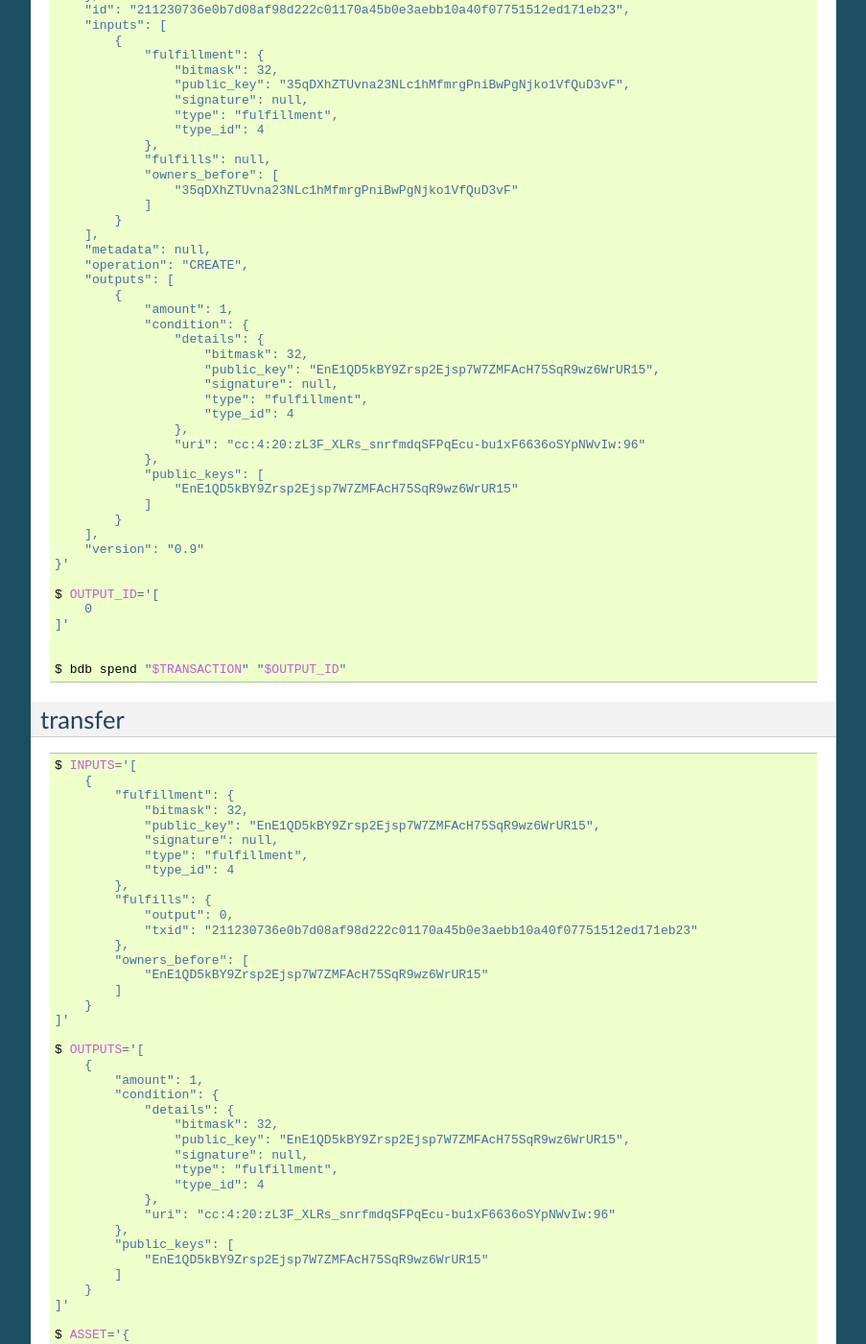
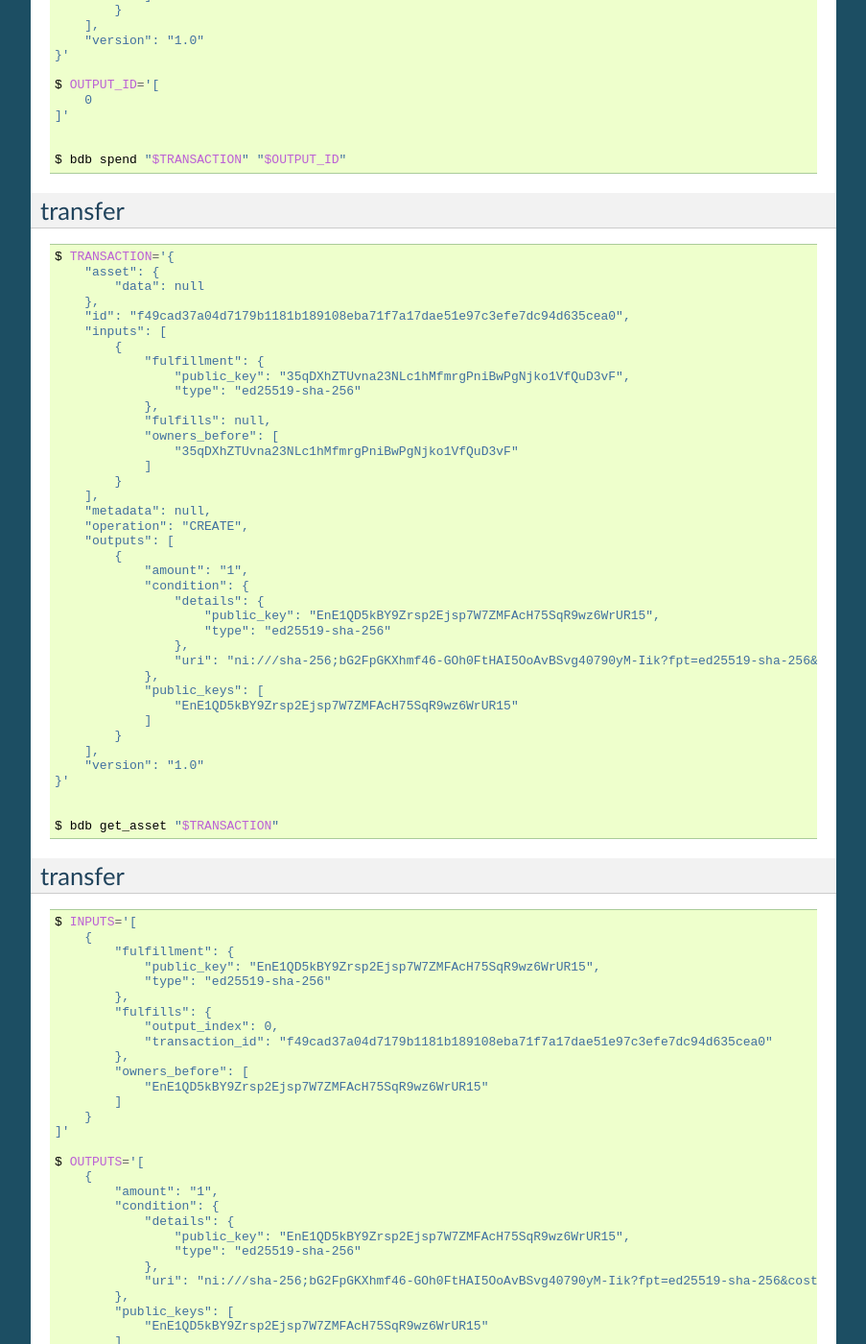
Before and after one commit to bigchaindb/bdb-transaction-cli, a Sphinx documentation site: the page built from docs/examples.rst, in a window 1280 px wide and 1400 px high, scrolled down 3800 px. Shown: the whole window at 96% size, without its empty margins (198-1101 px from the left). Built offline with Sphinx 7.4.7, drawn with Linux system fonts in a browser that asks for light colours; some of the changed text lies outside the part shown.

Commit message:
1.0 compatability changes (#21)
* update tests to pass for tx version 1.0

* bump server dependency version

* update invocation examples

* target as-yet-unreleased bigchaindb 1.0.0

```diff
--- a/docs/examples.rst
+++ b/docs/examples.rst
@@ -11,16 +11,13 @@ create
 .. code-block:: shell
 
    $ OUTPUTS='{
-       "amount": 1,
+       "amount": "1",
        "condition": {
            "details": {
-               "bitmask": 32,
                "public_key": "EnE1QD5kBY9Zrsp2Ejsp7W7ZMFAcH75SqR9wz6WrUR15",
-               "signature": null,
-               "type": "fulfillment",
-               "type_id": 4
+               "type": "ed25519-sha-256"
            },
-           "uri": "cc:4:20:zL3F_XLRs_snrfmdqSFPqEcu-bu1xF6636oSYpNWvIw:96"
+           "uri": "ni:///sha-256;bG2FpGKXhmf46-GOh0FtHAI5OoAvBSvg40790yM-Iik?fpt=ed25519-sha-256&cost=131072"
        },
        "public_keys": [
            "EnE1QD5kBY9Zrsp2Ejsp7W7ZMFAcH75SqR9wz6WrUR15"
@@ -38,16 +35,13 @@ create_with_asset
 .. code-block:: shell
 
    $ OUTPUTS='{
-       "amount": 1,
+       "amount": "1",
        "condition": {
            "details": {
-               "bitmask": 32,
                "public_key": "EnE1QD5kBY9Zrsp2Ejsp7W7ZMFAcH75SqR9wz6WrUR15",
-               "signature": null,
-               "type": "fulfillment",
-               "type_id": 4
+               "type": "ed25519-sha-256"
            },
-           "uri": "cc:4:20:zL3F_XLRs_snrfmdqSFPqEcu-bu1xF6636oSYpNWvIw:96"
+           "uri": "ni:///sha-256;bG2FpGKXhmf46-GOh0FtHAI5OoAvBSvg40790yM-Iik?fpt=ed25519-sha-256&cost=131072"
        },
        "public_keys": [
            "EnE1QD5kBY9Zrsp2Ejsp7W7ZMFAcH75SqR9wz6WrUR15"
@@ -100,18 +94,14 @@ get_asset
 
    $ TRANSACTION='{
        "asset": {
-           "data": null,
-           "id": "211230736e0b7d08af98d222c01170a45b0e3aebb10a40f07751512ed171eb23"
+           "data": null
        },
-       "id": "211230736e0b7d08af98d222c01170a45b0e3aebb10a40f07751512ed171eb23",
+       "id": "f49cad37a04d7179b1181b189108eba71f7a17dae51e97c3efe7dc94d635cea0",
        "inputs": [
            {
                "fulfillment": {
-                   "bitmask": 32,
                    "public_key": "35qDXhZTUvna23NLc1hMfmrgPniBwPgNjko1VfQuD3vF",
-                   "signature": null,
-                   "type": "fulfillment",
-                   "type_id": 4
+                   "type": "ed25519-sha-256"
                },
                "fulfills": null,
                "owners_before": [
@@ -123,23 +113,20 @@ get_asset
        "operation": "CREATE",
        "outputs": [
            {
-               "amount": 1,
+               "amount": "1",
                "condition": {
                    "details": {
-                       "bitmask": 32,
                        "public_key": "EnE1QD5kBY9Zrsp2Ejsp7W7ZMFAcH75SqR9wz6WrUR15",
-                       "signature": null,
-                       "type": "fulfillment",
-                       "type_id": 4
+                       "type": "ed25519-sha-256"
                    },
-                   "uri": "cc:4:20:zL3F_XLRs_snrfmdqSFPqEcu-bu1xF6636oSYpNWvIw:96"
+                   "uri": "ni:///sha-256;bG2FpGKXhmf46-GOh0FtHAI5OoAvBSvg40790yM-Iik?fpt=ed25519-sha-256&cost=131072"
                },
                "public_keys": [
                    "EnE1QD5kBY9Zrsp2Ejsp7W7ZMFAcH75SqR9wz6WrUR15"
                ]
            }
        ],
-       "version": "0.9"
+       "version": "1.0"
    }'
 
 
@@ -154,18 +141,14 @@ sign
 
    $ TRANSACTION='{
        "asset": {
-           "data": null,
-           "id": "211230736e0b7d08af98d222c01170a45b0e3aebb10a40f07751512ed171eb23"
+           "data": null
        },
-       "id": "211230736e0b7d08af98d222c01170a45b0e3aebb10a40f07751512ed171eb23",
+       "id": "f49cad37a04d7179b1181b189108eba71f7a17dae51e97c3efe7dc94d635cea0",
        "inputs": [
            {
                "fulfillment": {
-                   "bitmask": 32,
                    "public_key": "35qDXhZTUvna23NLc1hMfmrgPniBwPgNjko1VfQuD3vF",
-                   "signature": null,
-                   "type": "fulfillment",
-                   "type_id": 4
+                   "type": "ed25519-sha-256"
                },
                "fulfills": null,
                "owners_before": [
@@ -177,23 +160,20 @@ sign
        "operation": "CREATE",
        "outputs": [
            {
-               "amount": 1,
+               "amount": "1",
                "condition": {
                    "details": {
-                       "bitmask": 32,
                        "public_key": "EnE1QD5kBY9Zrsp2Ejsp7W7ZMFAcH75SqR9wz6WrUR15",
-                       "signature": null,
-                       "type": "fulfillment",
-                       "type_id": 4
+                       "type": "ed25519-sha-256"
                    },
-                   "uri": "cc:4:20:zL3F_XLRs_snrfmdqSFPqEcu-bu1xF6636oSYpNWvIw:96"
+                   "uri": "ni:///sha-256;bG2FpGKXhmf46-GOh0FtHAI5OoAvBSvg40790yM-Iik?fpt=ed25519-sha-256&cost=131072"
                },
                "public_keys": [
                    "EnE1QD5kBY9Zrsp2Ejsp7W7ZMFAcH75SqR9wz6WrUR15"
                ]
            }
        ],
-       "version": "0.9"
+       "version": "1.0"
    }'
 
 
@@ -208,18 +188,14 @@ spend
 
    $ TRANSACTION='{
        "asset": {
-           "data": null,
-           "id": "211230736e0b7d08af98d222c01170a45b0e3aebb10a40f07751512ed171eb23"
+           "data": null
        },
-       "id": "211230736e0b7d08af98d222c01170a45b0e3aebb10a40f07751512ed171eb23",
+       "id": "f49cad37a04d7179b1181b189108eba71f7a17dae51e97c3efe7dc94d635cea0",
        "inputs": [
            {
                "fulfillment": {
-                   "bitmask": 32,
                    "public_key": "35qDXhZTUvna23NLc1hMfmrgPniBwPgNjko1VfQuD3vF",
-                   "signature": null,
-                   "type": "fulfillment",
-                   "type_id": 4
+                   "type": "ed25519-sha-256"
                },
                "fulfills": null,
                "owners_before": [
@@ -231,23 +207,20 @@ spend
        "operation": "CREATE",
        "outputs": [
            {
-               "amount": 1,
+               "amount": "1",
                "condition": {
                    "details": {
-                       "bitmask": 32,
                        "public_key": "EnE1QD5kBY9Zrsp2Ejsp7W7ZMFAcH75SqR9wz6WrUR15",
-                       "signature": null,
-                       "type": "fulfillment",
-                       "type_id": 4
+                       "type": "ed25519-sha-256"
                    },
-                   "uri": "cc:4:20:zL3F_XLRs_snrfmdqSFPqEcu-bu1xF6636oSYpNWvIw:96"
+                   "uri": "ni:///sha-256;bG2FpGKXhmf46-GOh0FtHAI5OoAvBSvg40790yM-Iik?fpt=ed25519-sha-256&cost=131072"
                },
                "public_keys": [
                    "EnE1QD5kBY9Zrsp2Ejsp7W7ZMFAcH75SqR9wz6WrUR15"
                ]
            }
        ],
-       "version": "0.9"
+       "version": "1.0"
    }'
 
 
@@ -262,18 +235,14 @@ spend_with_condition_ids
 
    $ TRANSACTION='{
        "asset": {
-           "data": null,
-           "id": "211230736e0b7d08af98d222c01170a45b0e3aebb10a40f07751512ed171eb23"
+           "data": null
        },
-       "id": "211230736e0b7d08af98d222c01170a45b0e3aebb10a40f07751512ed171eb23",
+       "id": "f49cad37a04d7179b1181b189108eba71f7a17dae51e97c3efe7dc94d635cea0",
        "inputs": [
            {
                "fulfillment": {
-                   "bitmask": 32,
                    "public_key": "35qDXhZTUvna23NLc1hMfmrgPniBwPgNjko1VfQuD3vF",
-                   "signature": null,
-                   "type": "fulfillment",
-                   "type_id": 4
+                   "type": "ed25519-sha-256"
                },
                "fulfills": null,
                "owners_before": [
@@ -285,23 +254,20 @@ spend_with_condition_ids
        "operation": "CREATE",
        "outputs": [
            {
-               "amount": 1,
+               "amount": "1",
                "condition": {
                    "details": {
-                       "bitmask": 32,
                        "public_key": "EnE1QD5kBY9Zrsp2Ejsp7W7ZMFAcH75SqR9wz6WrUR15",
-                       "signature": null,
-                       "type": "fulfillment",
-                       "type_id": 4
+                       "type": "ed25519-sha-256"
                    },
-                   "uri": "cc:4:20:zL3F_XLRs_snrfmdqSFPqEcu-bu1xF6636oSYpNWvIw:96"
+                   "uri": "ni:///sha-256;bG2FpGKXhmf46-GOh0FtHAI5OoAvBSvg40790yM-Iik?fpt=ed25519-sha-256&cost=131072"
                },
                "public_keys": [
                    "EnE1QD5kBY9Zrsp2Ejsp7W7ZMFAcH75SqR9wz6WrUR15"
                ]
            }
        ],
-       "version": "0.9"
+       "version": "1.0"
    }'
 
    $ OUTPUT_ID='[
@@ -318,18 +284,62 @@ transfer
 
 .. code-block:: shell
 
+   $ TRANSACTION='{
+       "asset": {
+           "data": null
+       },
+       "id": "f49cad37a04d7179b1181b189108eba71f7a17dae51e97c3efe7dc94d635cea0",
+       "inputs": [
+           {
+               "fulfillment": {
+                   "public_key": "35qDXhZTUvna23NLc1hMfmrgPniBwPgNjko1VfQuD3vF",
+                   "type": "ed25519-sha-256"
+               },
+               "fulfills": null,
+               "owners_before": [
+                   "35qDXhZTUvna23NLc1hMfmrgPniBwPgNjko1VfQuD3vF"
+               ]
+           }
+       ],
+       "metadata": null,
+       "operation": "CREATE",
+       "outputs": [
+           {
+               "amount": "1",
+               "condition": {
+                   "details": {
+                       "public_key": "EnE1QD5kBY9Zrsp2Ejsp7W7ZMFAcH75SqR9wz6WrUR15",
+                       "type": "ed25519-sha-256"
+                   },
+                   "uri": "ni:///sha-256;bG2FpGKXhmf46-GOh0FtHAI5OoAvBSvg40790yM-Iik?fpt=ed25519-sha-256&cost=131072"
+               },
+               "public_keys": [
+                   "EnE1QD5kBY9Zrsp2Ejsp7W7ZMFAcH75SqR9wz6WrUR15"
+               ]
+           }
+       ],
+       "version": "1.0"
+   }'
+
+
+   $ bdb get_asset "$TRANSACTION"
+
+
+transfer
+--------
+
+
+.. code-block:: shell
+
    $ INPUTS='[
        {
            "fulfillment": {
-               "bitmask": 32,
                "public_key": "EnE1QD5kBY9Zrsp2Ejsp7W7ZMFAcH75SqR9wz6WrUR15",
-               "signature": null,
-               "type": "fulfillment",
-               "type_id": 4
+               "type": "ed25519-sha-256"
            },
            "fulfills": {
-               "output": 0,
-               "txid": "211230736e0b7d08af98d222c01170a45b0e3aebb10a40f07751512ed171eb23"
+               "output_index": 0,
+               "transaction_id": "f49cad37a04d7179b1181b189108eba71f7a17dae51e97c3efe7dc94d635cea0"
            },
            "owners_before": [
                "EnE1QD5kBY9Zrsp2Ejsp7W7ZMFAcH75SqR9wz6WrUR15"
@@ -339,16 +349,13 @@ transfer
 
    $ OUTPUTS='[
        {
-           "amount": 1,
+           "amount": "1",
            "condition": {
                "details": {
-                   "bitmask": 32,
                    "public_key": "EnE1QD5kBY9Zrsp2Ejsp7W7ZMFAcH75SqR9wz6WrUR15",
-                   "signature": null,
-                   "type": "fulfillment",
-                   "type_id": 4
+                   "type": "ed25519-sha-256"
                },
-               "uri": "cc:4:20:zL3F_XLRs_snrfmdqSFPqEcu-bu1xF6636oSYpNWvIw:96"
+               "uri": "ni:///sha-256;bG2FpGKXhmf46-GOh0FtHAI5OoAvBSvg40790yM-Iik?fpt=ed25519-sha-256&cost=131072"
            },
            "public_keys": [
                "EnE1QD5kBY9Zrsp2Ejsp7W7ZMFAcH75SqR9wz6WrUR15"
@@ -357,8 +364,7 @@ transfer
    ]'
 
    $ ASSET='{
-       "data": null,
-       "id": "211230736e0b7d08af98d222c01170a45b0e3aebb10a40f07751512ed171eb23"
+       "id": "f49cad37a04d7179b1181b189108eba71f7a17dae51e97c3efe7dc94d635cea0"
    }'
 
 
--- a/setup.py
+++ b/setup.py
@@ -11,7 +11,7 @@ with open('HISTORY.rst') as history_file:
 
 requirements = [
     'Click>=6.0',
-    'bigchaindb~=0.9.0',
+    'bigchaindb~=1.0.0',
 ]
 
 dev_requirements = [
```
Also changed, not shown: 1 other file.
